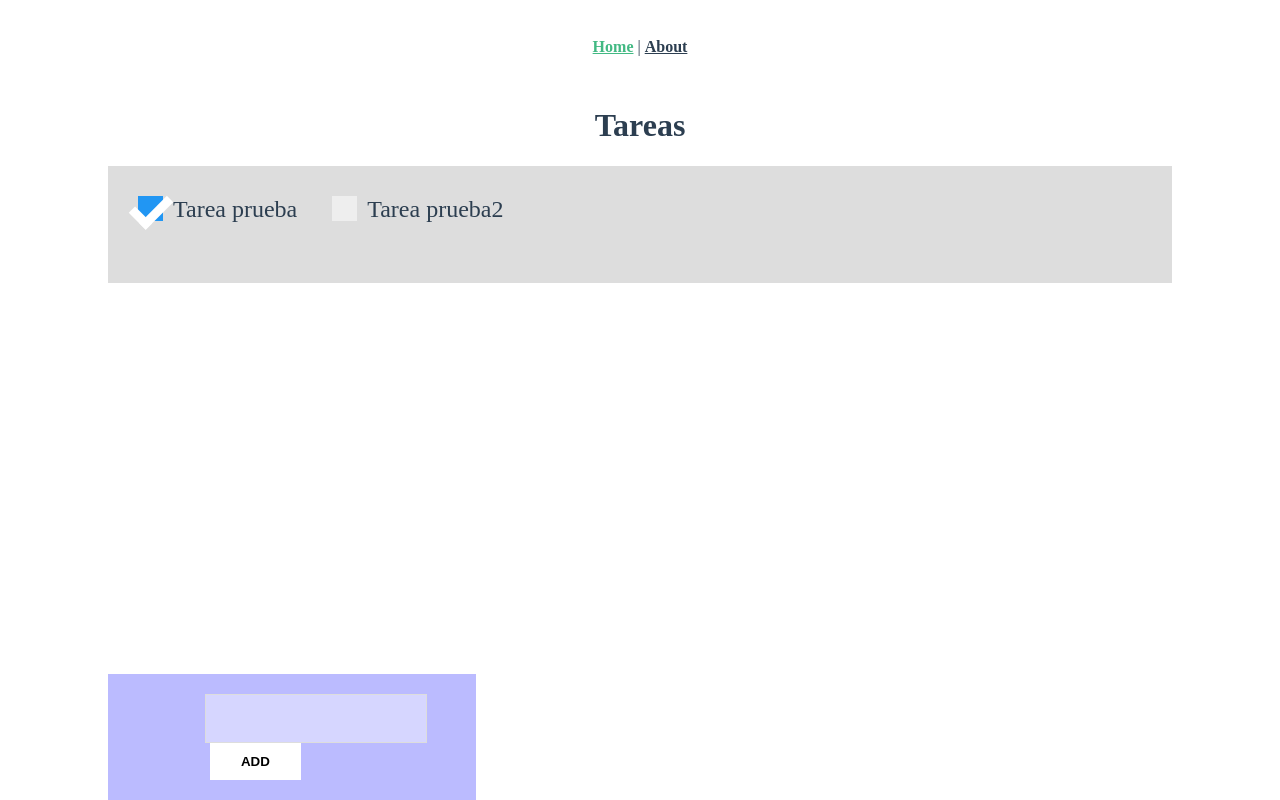
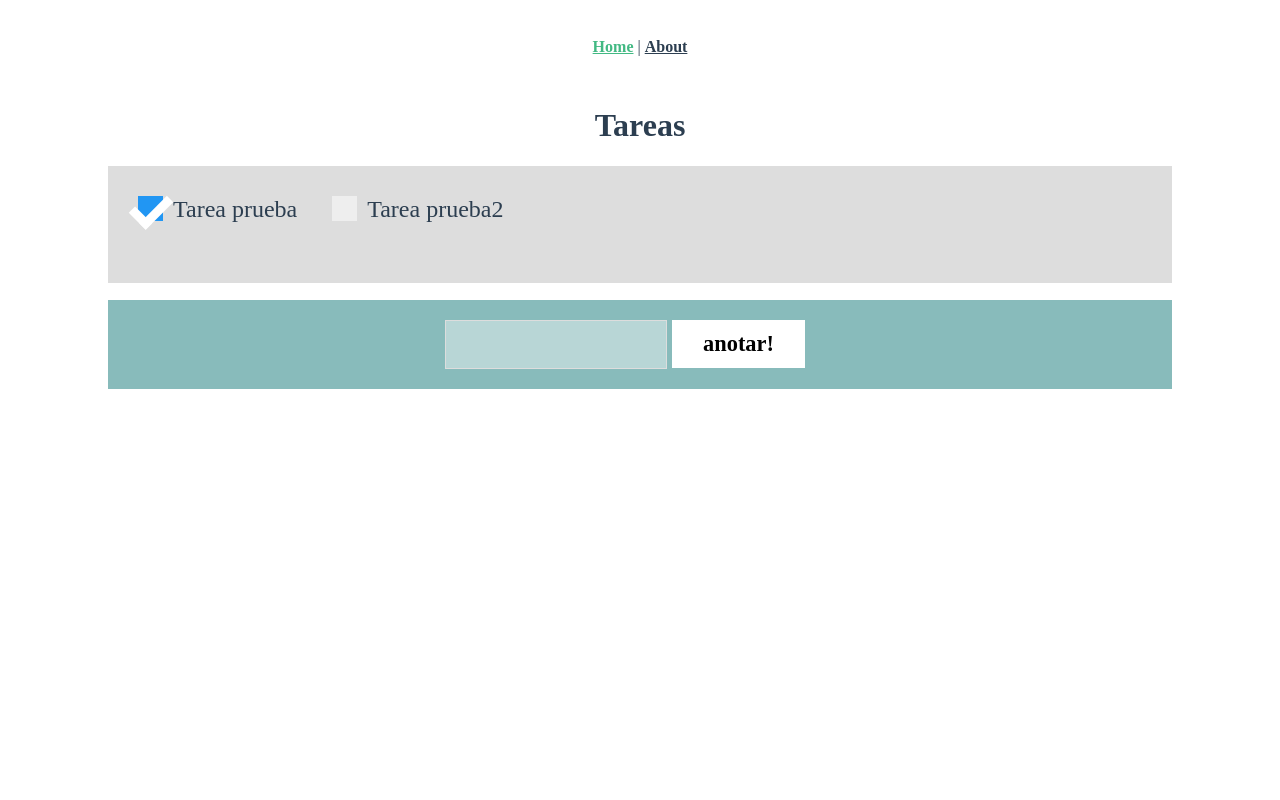
Before and after one commit to vndrd/v-tasks, a Vue app: page / in a window 1280 px wide. Built offline with nearby package versions, Linux system fonts and the light colour scheme.

Commit message:
css grids

```diff
--- a/src/App.vue
+++ b/src/App.vue
@@ -7,7 +7,6 @@
     <router-view/>
   </div>
 </template>
-
 <style lang="scss" scoped>
 @import url('https://fonts.googleapis.com/css2?family=Quicksand:wght@400;500&family=Zilla+Slab:ital,wght@0,300;1,300&display=swap');
 #app {
@@ -18,7 +17,6 @@
   text-align: center;
   color: #2c3e50;
 }
-
 #nav {
   padding: 30px;
   a {
--- a/src/components/Nuevo.vue
+++ b/src/components/Nuevo.vue
@@ -2,8 +2,10 @@
     <div class="nuevo">
         <div class="elementos">
             <label for=""></label>
-            <input type="text" v-model="mensaje.text">
-            <button @click="agregar">ADD</button>
+            <input type="text"
+                    v-model="mensaje.text"
+                    ref="input">
+            <button @click="agregar">anotar!</button>
         </div>
     </div>
 </template>
@@ -13,24 +15,35 @@ export default {
     data() {
         return {
             mensaje: {
-                text: ''
-            }
+                text: '',
+            },
         }
     },
     methods:{
         agregar(){
             this.$emit('agregar',this.mensaje);
+            this.mensaje.text = ''
+            this.$nextTick(() => {
+                this.$refs['input'].focus()
+            })
         }
     }
 }
 </script>
 <style lang="scss" scoped>
 .nuevo {
+    /*
     position: absolute ;
     bottom: 0 ;
+    */
     margin: 0 100px ;
     padding: 20px 10px ;
-    background: #bbf ;
+    overflow: hidden;
+    background: #8bb ;
+}
+.elementos {
+    width: fit-content;
+    margin: 0 auto;
 }
 label {
     font-size: 1.5rem;
@@ -49,9 +62,12 @@ input {
     background: rgba($color: #fff, $alpha: .4);
 }
 button {
+    font-family: 'Quicksand', sans-serif;
+    font-family: 'Zilla Slab', serif;
     margin-left: 5px;
     float: left;
     font-weight: 900;
+    font-size: 1.4rem;
     border: 1px solid rgba($color: #fff, $alpha: 0);
     padding: 10px 30px;
     background: #fff;
@@ -63,8 +79,4 @@ button:hover {
     color: #fff;
 }
 
-.elementos {
-    width: 50%;
-    margin: 0 auto;
-}
 </style>
--- a/src/components/Tarea.vue
+++ b/src/components/Tarea.vue
@@ -63,7 +63,6 @@ content: "";
     opacity: 0;
     transition: all 2s ease;
 }
-
 /* Show the checkmark when checked */
 .container input:checked ~ .checkmark:after {
     display: block;
--- a/src/views/Home.vue
+++ b/src/views/Home.vue
@@ -1,8 +1,13 @@
 <template>
   <div class="grid-container">
-    <h1>Tareas</h1>
-    <Lista :datos="dt"/>
-    <Nuevo @agregar="agregar" />
+
+    <div class="grid-item-1">
+      <h1>Tareas</h1>
+      <Lista :datos="dt"/>
+    </div>
+    <div class="grid-item-2">
+      <Nuevo @agregar="agregar" />
+    </div>
   </div>
 </template>
 
@@ -43,5 +48,14 @@ export default {
 <style lang="scss">
 .grid-container{
   display:grid;
+  grid-template-columns: 25% 25% 25% 25%;
+  grid-template-rows: 25% 25% 25% 25%;
+}
+.grid-item-1{
+  grid-column: 1/-1;
+}
+.grid-item-2{
+  grid-column: 1/-1;
+  grid-row: third-line / 4;
 }
 </style>
```
Also changed, not shown: src/components/Lista.vue (+6 -6 lines).
